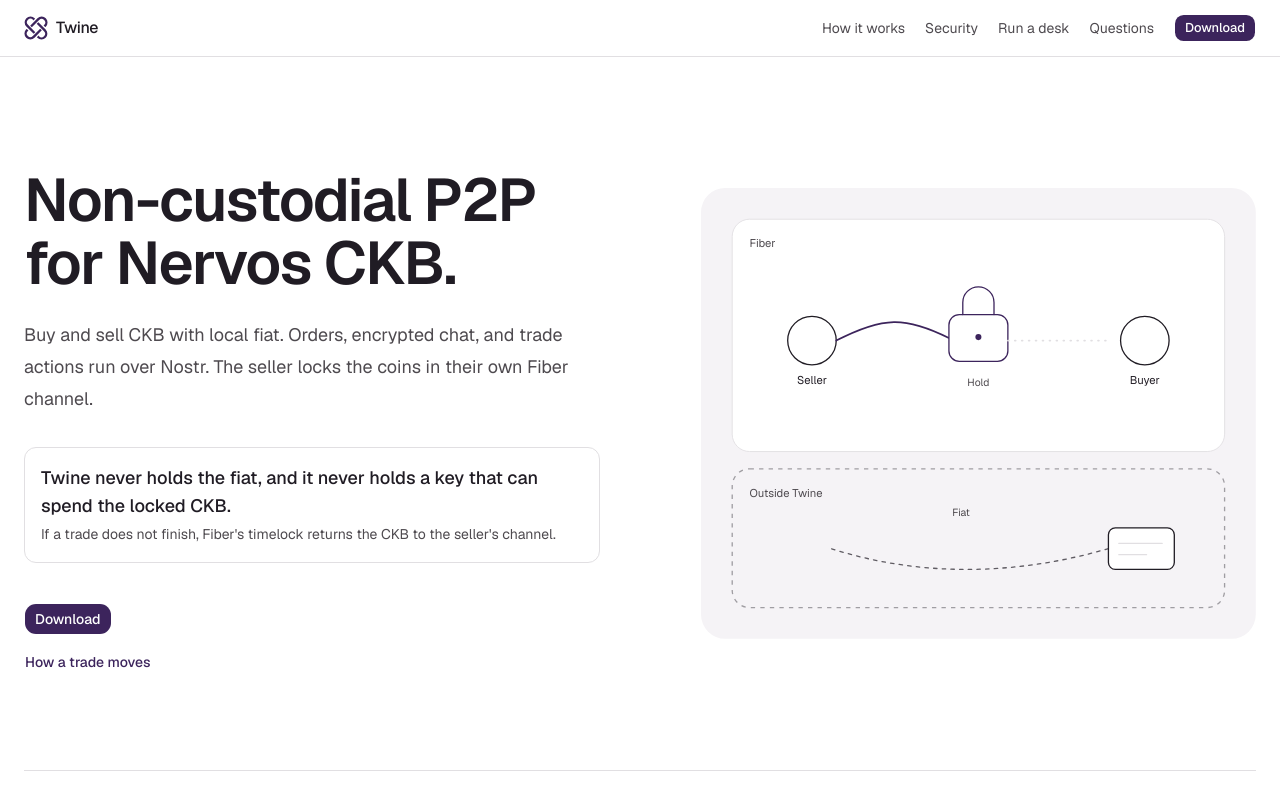
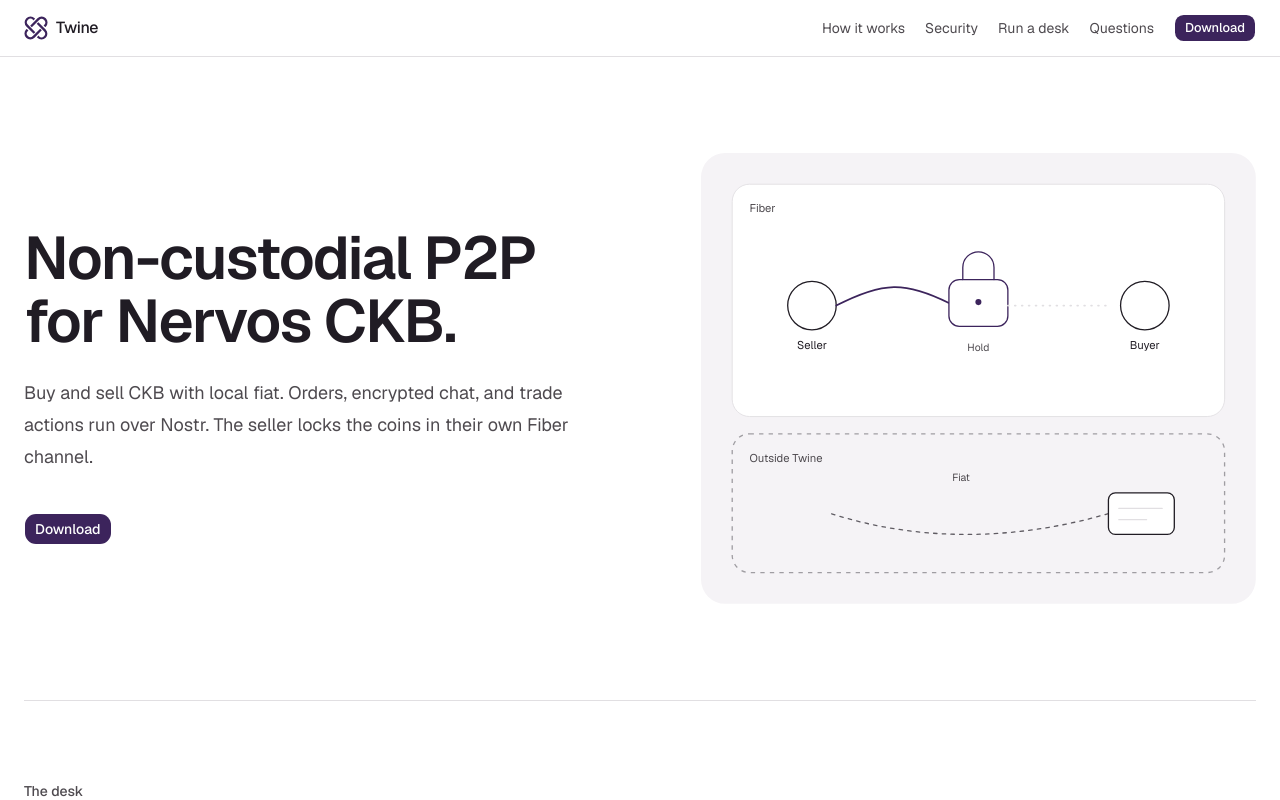
Before and after one commit to chukwuma619/twine-web, a Next.js app: page / in a window 1280 px wide. Shown: the top 800 px of the page. Built offline with nearby package versions, Linux system fonts and the light colour scheme.

Commit message:
Refactor download section in homepage to replace deprecated Alert component with a link to the download page. Simplify layout by removing unnecessary button and enhancing navigation.

```diff
--- a/app/page.tsx
+++ b/app/page.tsx
@@ -76,27 +76,11 @@ export default function Home() {
               trade actions run over Nostr. The seller locks the coins in
               their own Fiber channel.
             </p>
-            <Alert className="mt-8 max-w-xl px-4 py-4">
-              <AlertTitle className="text-lg leading-7">
-                Twine never holds the fiat, and it never holds a key that can
-                spend the locked CKB.
-              </AlertTitle>
-              <AlertDescription className="text-sm leading-6">
-                If a trade does not finish, Fiber&apos;s timelock returns the
-                CKB to the seller&apos;s channel.
-              </AlertDescription>
-            </Alert>
             <div className="mt-10">
-              <Button>Download</Button>
+              <Link href="/download">
+                <Button>Download</Button>
+              </Link>
             </div>
-            <Button
-              variant="link"
-              nativeButton={false}
-              render={<a href="#trade" />}
-              className="mt-4 h-auto px-0"
-            >
-              How a trade moves
-            </Button>
           </div>
           <HeroScene />
         </section>
```
